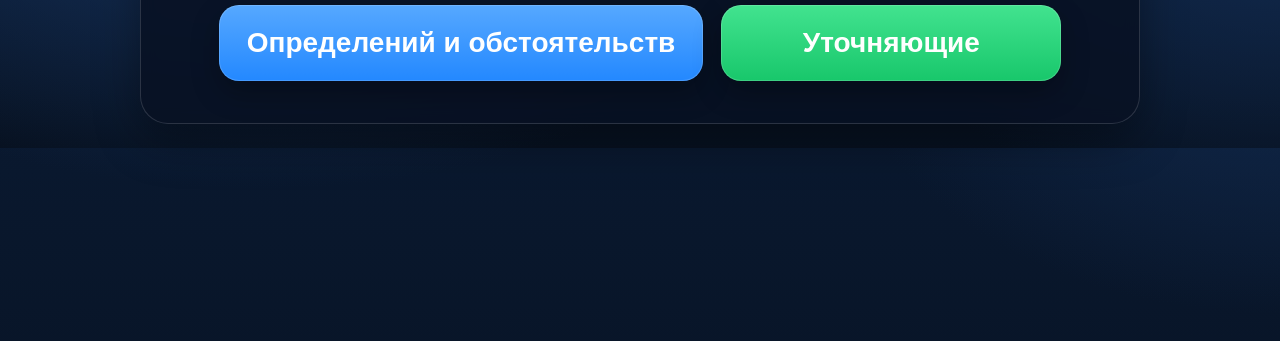
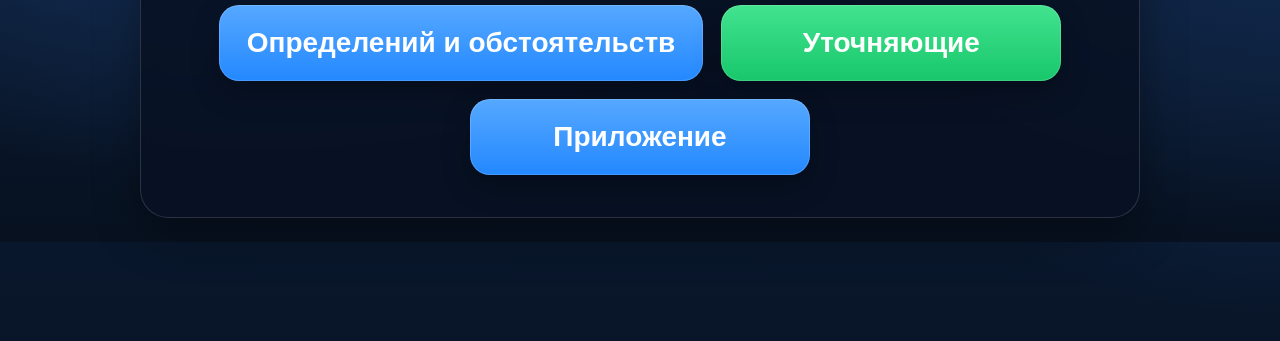
Before and after one commit to Lianta9265/obosoblenie, a plain HTML site: page index.html in a window 1280 px wide. Shown: the part 161-502 px from the top of the page. Drawn offline with Linux system fonts and the light colour scheme.

Commit message:
Update index.html

```diff
--- a/index.html
+++ b/index.html
@@ -120,6 +120,7 @@
       <div class="menu">
         <a class="menu-btn" href="opred_obst.html">Определений и обстоятельств</a>
         <a class="menu-btn green" href="utochnyayushchie.html">Уточняющие</a>
+        <a class="menu-btn yellow" href="prilozhenie.html">Приложение</a>
       </div>
     </section>
   </div>
```
